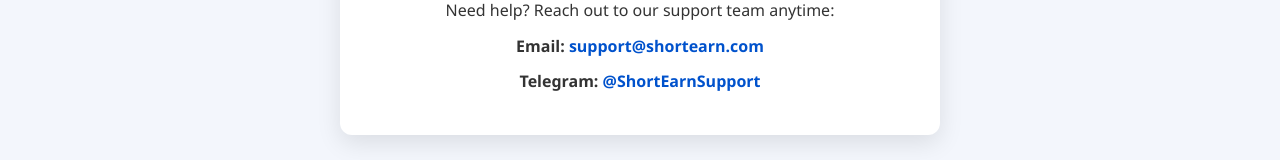
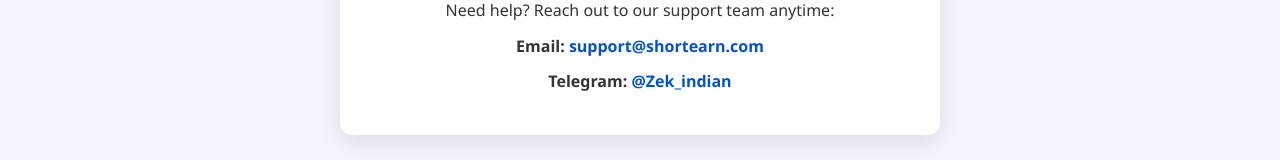
Before and after one commit to DEV43-78/terabox-link-shortner, a plain HTML site: page support.html in a window 1280 px wide. Shown: the part 264-424 px from the top of the page. Drawn offline with Linux system fonts and the light colour scheme.

Commit message:
Update support.html

```diff
--- a/support.html
+++ b/support.html
@@ -71,7 +71,7 @@
     <h2>📧 Contact Support</h2>
     <p>Need help? Reach out to our support team anytime:</p>
     <p><strong>Email:</strong> <a href="mailto:support@shortearn.com">support@shortearn.com</a></p>
-    <p><strong>Telegram:</strong> <a href="https://t.me/ShortEarnSupport" target="_blank">@ShortEarnSupport</a></p>
+    <p><strong>Telegram:</strong> <a href="https://t.me/Zek_indian" target="_blank">@Zek_indian</a></p>
   </div>
 
   <script>
```
